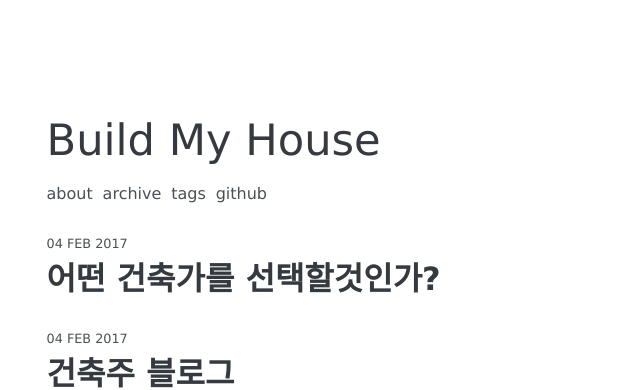
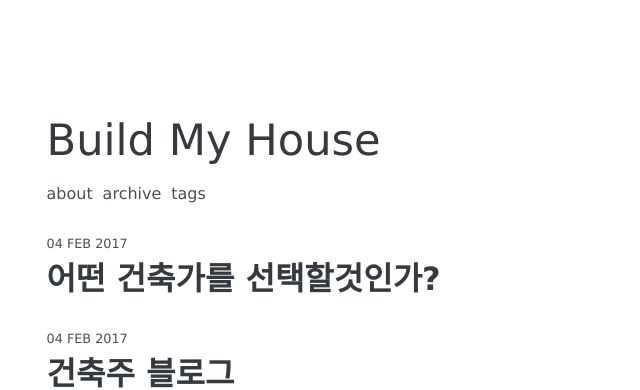
Before and after one commit to build-my-house/build-my-house.github.io, a Jekyll site: the page built from index.html, in a window 1280 px wide. Shown: the top 390 px of the page, without its empty margins (148-788 px from the left). Built offline with Jekyll 4.4.1, drawn with Linux system fonts in a browser that asks for light colours; nearby versions of some CDN libraries; some web fonts are replaced; the list of posts is cut into pages by our own code.

Commit message:
modify config

```diff
--- a/_config.yml
+++ b/_config.yml
@@ -21,8 +21,6 @@ disqus:
   id:               "buildmyhouse"
 
 # URL
-# url:                "https://AWEEKJ.github.io" # the base hostname & protocol for your site
-# url:                "http://localhost:4000" # use this url when you develop
 url:                "https://build-my-house.github.io"
 baseurl:            "" # the subpath of your site, e.g. /blog
 
@@ -48,8 +46,6 @@ nav:
     url:            "/archive"
   - name:           "Tags"
     url:            "/tags"
-  - name:           "Github"
-    url:            "https://github.com/build-my-house"
 
 # Sass
 sass:
@@ -78,42 +74,3 @@ gems:
   - jekyll-admin
 
 exclude:            [vendor]
-
-
-
-
-
-# # Welcome to Jekyll!
-# #
-# # This config file is meant for settings that affect your whole blog, values
-# # which you are expected to set up once and rarely edit after that. If you find
-# # yourself editing this file very often, consider using Jekyll's data files
-# # feature for the data you need to update frequently.
-# #
-# # For technical reasons, this file is *NOT* reloaded automatically when you use
-# # 'bundle exec jekyll serve'. If you change this file, please restart the server process.
-
-# # Site settings
-# # These are used to personalize your new site. If you look in the HTML files,
-# # you will see them accessed via {{ site.title }}, {{ site.email }}, and so on.
-# # You can create any custom variable you would like, and they will be accessible
-# # in the templates via {{ site.myvariable }}.
-# title: Your awesome title
-# email: your-email@domain.com
-# description: > # this means to ignore newlines until "baseurl:"
-#   Write an awesome description for your new site here. You can edit this
-#   line in _config.yml. It will appear in your document head meta (for
-#   Google search results) and in your feed.xml site description.
-# baseurl: "" # the subpath of your site, e.g. /blog
-# url: "" # the base hostname & protocol for your site, e.g. http://example.com
-# twitter_username: jekyllrb
-# github_username:  jekyll
-
-# # Build settings
-# markdown: kramdown
-# theme: minima
-# gems:
-#   - jekyll-feed
-# exclude:
-#   - Gemfile
-#   - Gemfile.lock
```
